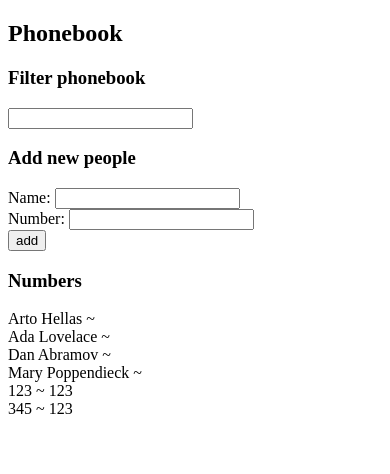
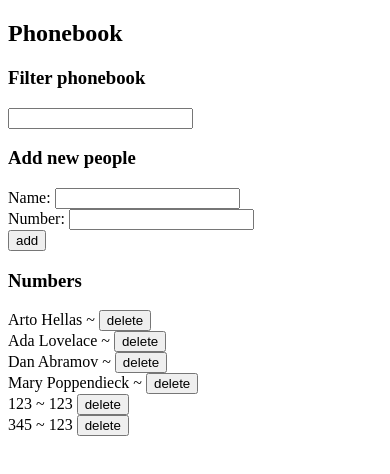
Before and after one commit to asabatba/moocfi_full_stack, a React (Create React App) app in the folder part2/phonebook/: page / in a window 390 px wide. Shown: the top 474 px of the page. Built offline with nearby package versions, Linux system fonts and the light colour scheme; data requests are answered from the project's data file.

Commit message:
2.17: Phonebook step9

```diff
--- a/part2/phonebook/src/App.js
+++ b/part2/phonebook/src/App.js
@@ -1,20 +1,24 @@
-import React, { useState, useEffect } from 'react'
-import axios from "axios";
+import React, { useEffect, useState } from 'react';
 import api from './api';
 
-const Persons = ({ persons, filter }) => {
+const Persons = ({ persons, filter, removeId }) => {
     return (<div>
         {persons
             .filter((p) => (p.name.toLowerCase().includes(filter.toLowerCase())))
-            .map((p) => <Number key={p.name} person={p}></Number>)}
+            .map((p) => <Number key={p.name} person={p} removeId={removeId}></Number>)}
     </div>
     )
 }
 
-const Number = ({ person }) => {
+const Number = ({ person, removeId }) => {
+
+    const handleClick = () => {
+        if (window.confirm(`Do you really want to remove ${person.name} from the list?`))
+            removeId(person.id);
+    }
 
     return (
-        <div>{person.name} ~ {person.phone}</div>
+        <div>{person.name} ~ {person.phone} <button onClick={handleClick}>delete</button></div>
     )
 }
 
@@ -63,6 +67,12 @@ const App = () => {
 
     }, [])
 
+    const removeId = (id) =>
+        api.remove(id).then(data => {
+            setPersons(persons.filter(p => p.id !== id));
+        })
+
+
     return (
         <div>
             <h2>Phonebook</h2>
@@ -71,7 +81,7 @@ const App = () => {
             <h3>Add new people</h3>
             <Form persons={persons} setPersons={setPersons}></Form>
             <h3>Numbers</h3>
-            <Persons persons={persons} filter={filter}></Persons>
+            <Persons persons={persons} filter={filter} removeId={removeId}></Persons>
         </div>
     )
 }
--- a/part2/phonebook/src/api.js
+++ b/part2/phonebook/src/api.js
@@ -26,9 +26,16 @@ const update = async (id, person) => {
     );
 }
 
+const remove = async (id) => {
+
+    return Axios.delete(`${baseUrl}/${id}`).then(r =>
+        r.data
+    );
+}
 
 export default {
     getAll,
     create,
-    update
+    update,
+    remove
 }
```
